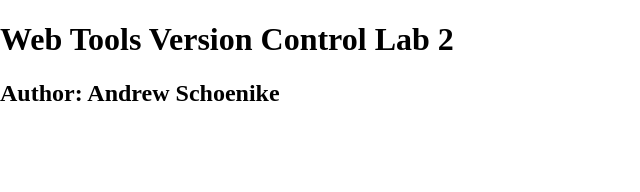
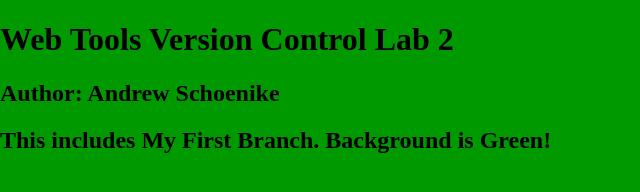
Before and after one commit to AndrewSchoenike/Webtools_github_intro_Schoenike, a plain HTML site: page index.html in a window 1280 px wide. Shown: the whole page, without its empty margins (0-640 px from the left). Drawn offline with nearby package versions, Linux system fonts and the light colour scheme.

Commit message:
This is my third commit. It includes changes from the bggreen branch.
I changed the background color to green. I also added another sentence to the page.

```diff
--- a/_css/main.css
+++ b/_css/main.css
@@ -8,6 +8,7 @@ html {
   -webkit-text-size-adjust: 100%;
 }
 html, body  {
+    background-color: #009900;
 	margin: 0;
 }
 /* Correct `block` display not defined in IE 8/9.*/
--- a/index.html
+++ b/index.html
@@ -16,6 +16,7 @@
     <header>
 	<h1>Web Tools Version Control Lab 2</h1>
     <h2>Author: Andrew Schoenike</h2>
+    <h2>This includes My First Branch. Background is Green!</h2>
     </header>
     <nav id="pageNav">
     </nav>
```
